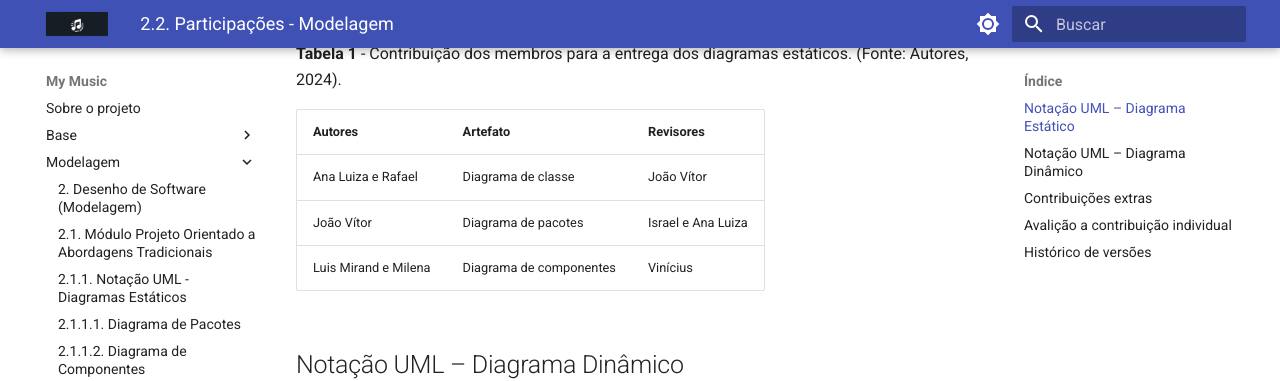
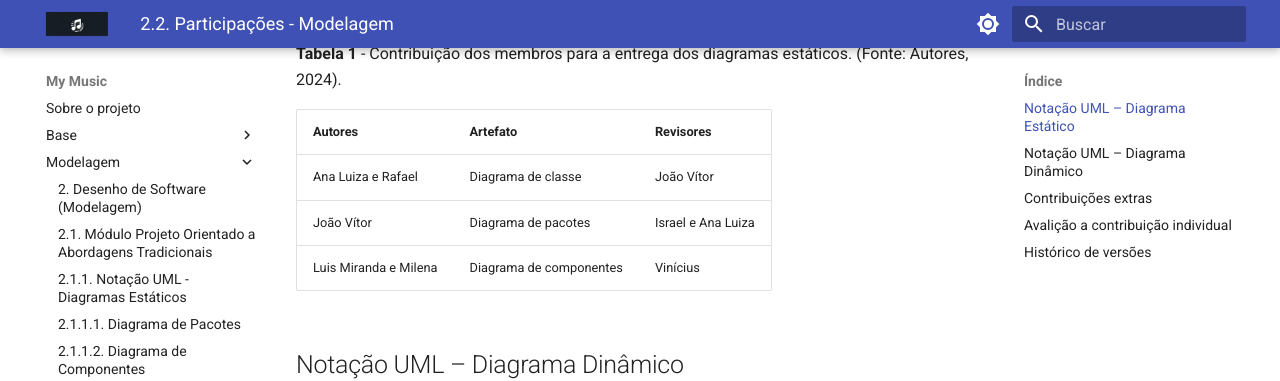
Before and after one commit to UnBArqDsw2024-1/2024.1_G2_My_Music, an MkDocs documentation site: the page built from docs/Modelagem/2.2.ParticipacoesModelagem.md, in a window 1280 px wide and 900 px high, scrolled down 306 px. Shown: the top 381 px of the window. Built offline with MkDocs 1.6.1 and Material for MkDocs 9.7.7, drawn with Linux system fonts in a browser that asks for light colours.

Commit message:
Update 2.2.ParticipacoesModelagem.md

```diff
--- a/docs/Modelagem/2.2.ParticipacoesModelagem.md
+++ b/docs/Modelagem/2.2.ParticipacoesModelagem.md
@@ -10,7 +10,7 @@ Este documento contém um breve relato das participações e contribuições dos
 |--------|----------|-----------|
 |Ana Luiza e Rafael | Diagrama de classe | João Vítor|
 |João Vítor| Diagrama de pacotes| Israel e Ana Luiza |
-|Luis Mirand e Milena | Diagrama de componentes | Vinícius |
+|Luis Miranda e Milena | Diagrama de componentes | Vinícius |
 
 ## Notação UML – Diagrama Dinâmico
 
```
